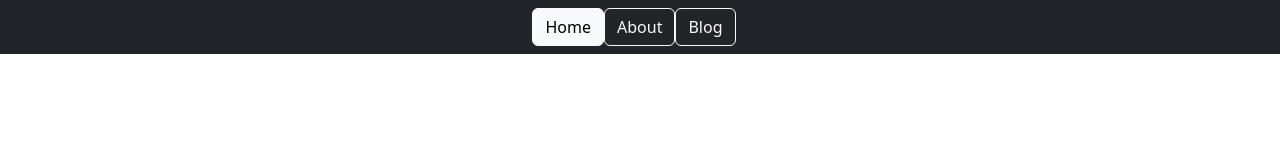
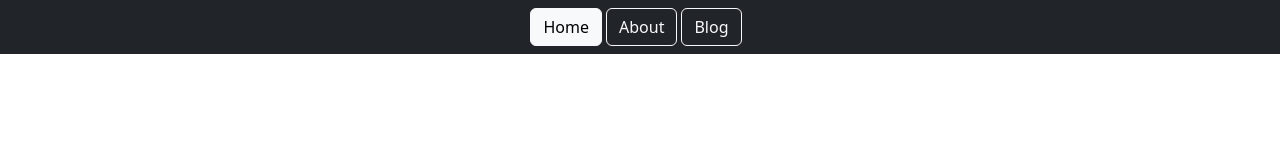
Before and after one commit to CeliaMi/react-router-practice, a React (Vite) app: page / in a window 1280 px wide. Shown: the top 153 px of the page. Built offline with nearby package versions, Linux system fonts and the light colour scheme.

Commit message:
add margin to nav buttons

```diff
--- a/src/components/Navbar.jsx
+++ b/src/components/Navbar.jsx
@@ -4,10 +4,10 @@ import { NavLink } from 'react-router-dom'
 const Navbar = () => {
   return (
     <nav className="navbar navbar-dark bg-dark" >
-        <div className="container nav justify-content-center">
-           <NavLink  className="btn btn-outline-light" to="/">Home</NavLink>
-           <NavLink className="btn btn-outline-light" to="/about">About</NavLink>
-           <NavLink className="btn btn-outline-light" to="/blog">Blog</NavLink>
+        <div className="container nav justify-content-center col-md-4">
+           <NavLink type="button" className="btn btn-outline-light ms-1" to="/">Home</NavLink>
+           <NavLink className="btn btn-outline-light ms-1 " to="/about">About</NavLink>
+           <NavLink className="btn btn-outline-light ms-1" to="/blog">Blog</NavLink>
         </div>
     </nav>
   )
```
